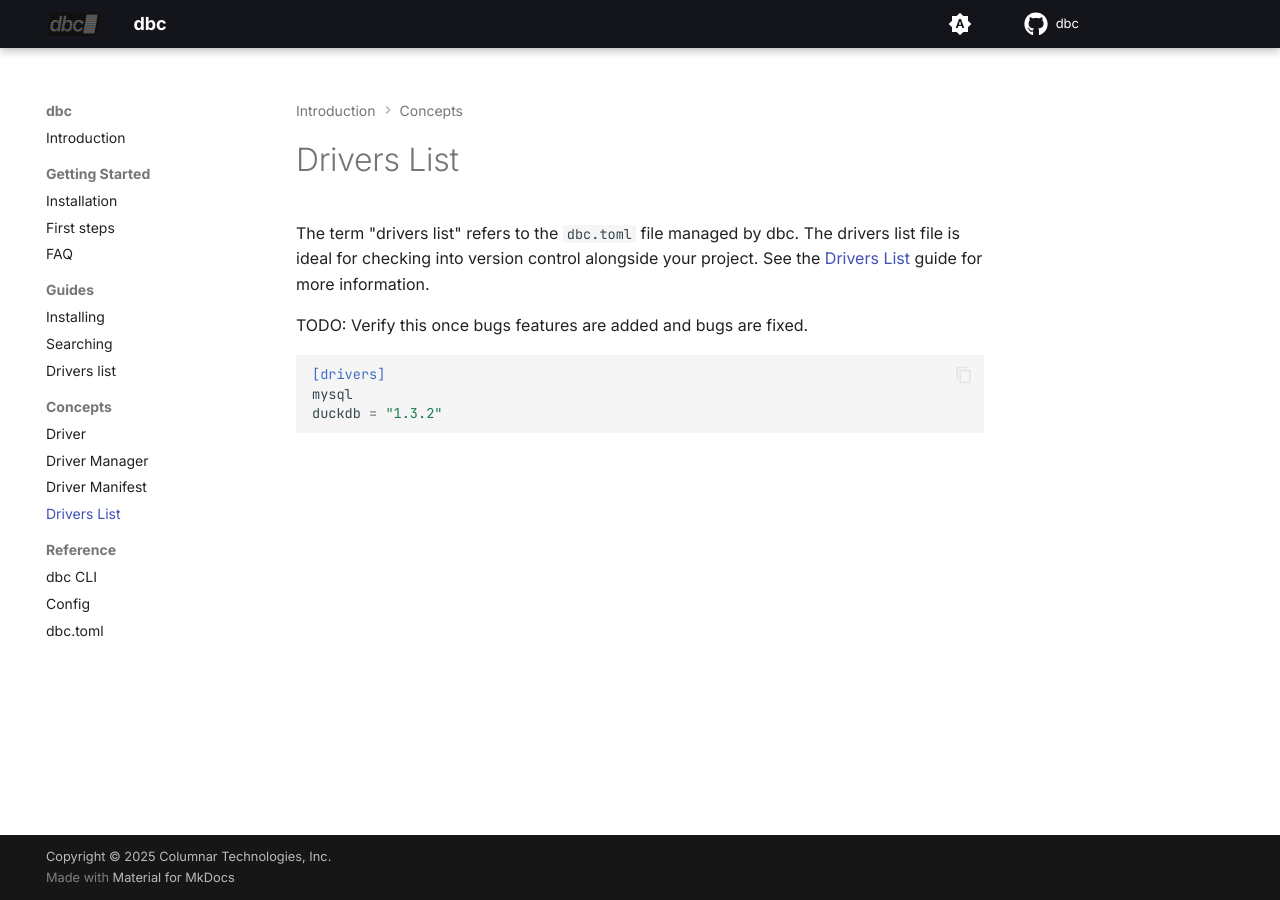
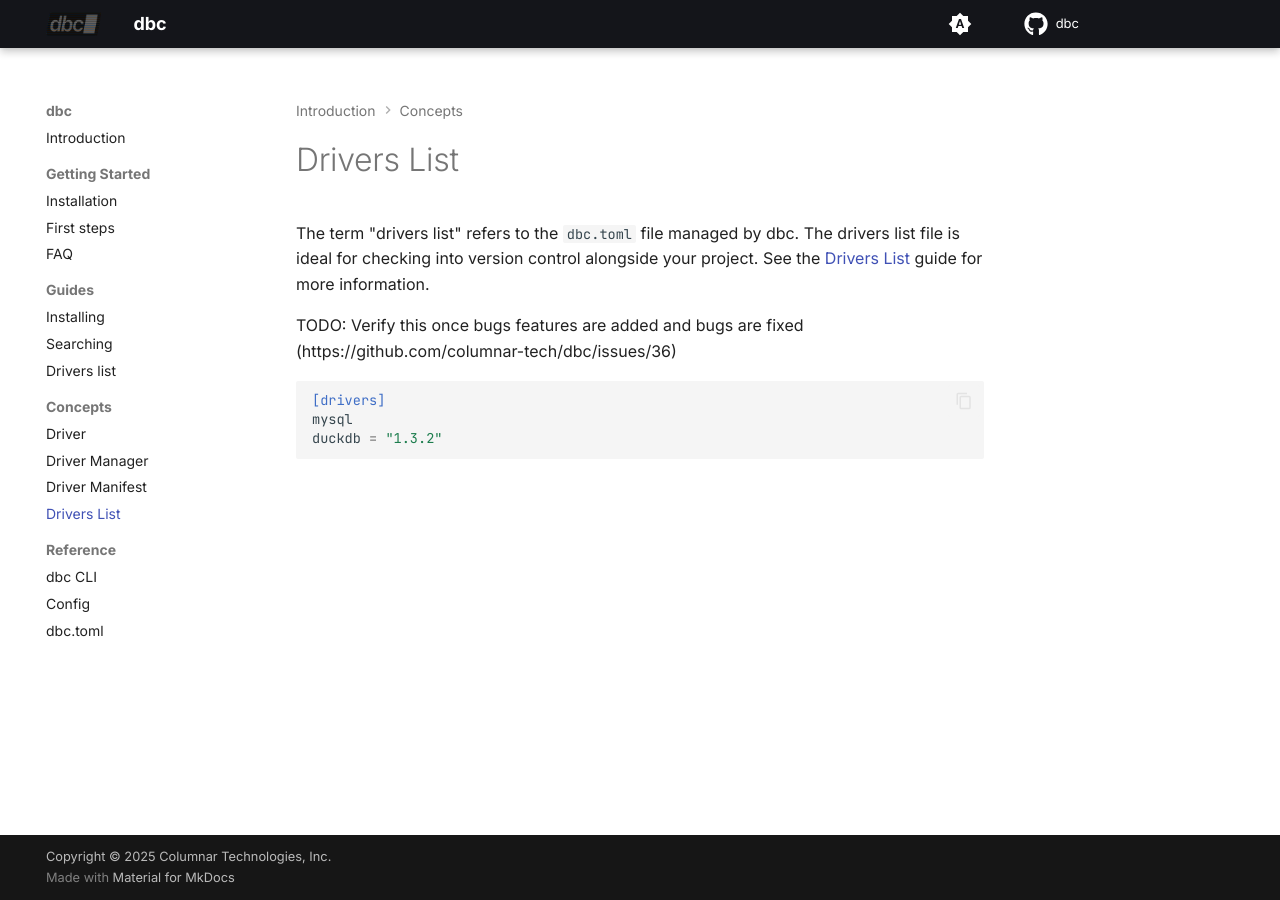
Before and after one commit to columnar-tech/dbc, an MkDocs documentation site: the page built from docs/concepts/drivers_list.md, in a window 1280 px wide. Built offline with MkDocs 1.6.1 and Material for MkDocs 9.7.7, drawn with Linux system fonts in a browser that asks for light colours; plug-ins that fetch from the network failed and are left out; comment, search, counter and statistics services are not loaded; some of the changed lines change nothing that is shown.

Commit message:
Add issue

````diff
--- a/docs/concepts/drivers_list.md
+++ b/docs/concepts/drivers_list.md
@@ -4,7 +4,7 @@
 
 The term "drivers list" refers to the `dbc.toml` file managed by dbc. The drivers list file is ideal for checking into version control alongside your project. See the [Drivers List](../guides/drivers_list.md) guide for more information.
 
-TODO: Verify this once bugs features are added and bugs are fixed.
+TODO: Verify this once bugs features are added and bugs are fixed (https://github.com/columnar-tech/dbc/issues/36)
 
 ```toml
 [drivers]
````
